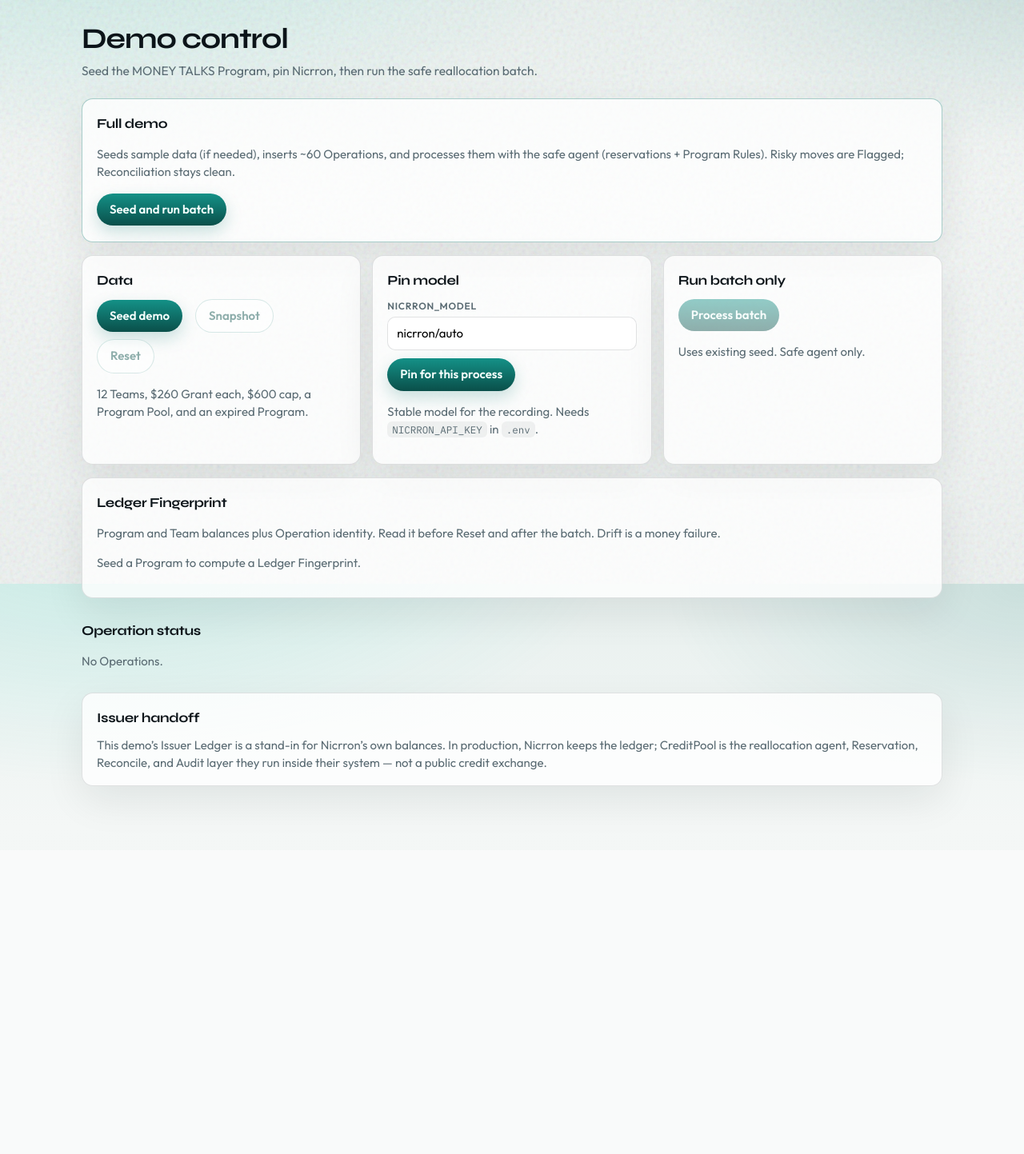
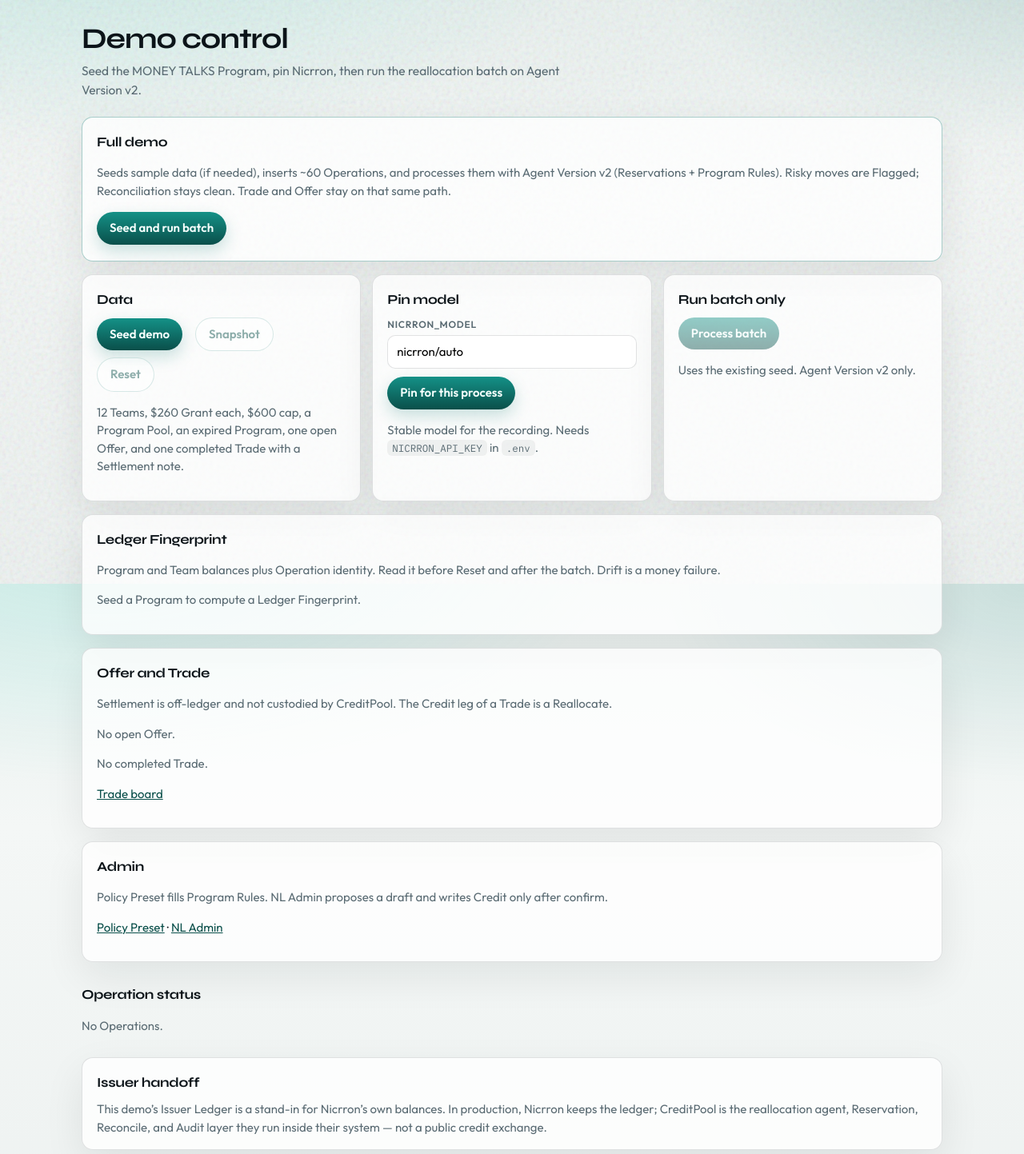
Before and after one commit to zglyn/Money-Talks-2, a FastAPI app: page /demo in a window 1280 px wide. Shown: the part 70-1513 px from the top of the page at 80% size. Before the commit the page ends 1081 px from the top, so only its background shows below. Run offline with FastAPI, Linux system fonts and the light colour scheme; data that the repository does not hold is empty.

Commit message:
feat(demo): seed an open Offer and a completed Trade
Demo control now starts with one open Offer and one reconciled Trade
whose Settlement note is off-ledger. The demo path stays on Agent
Version v2, and Admin can reach Policy Preset and NL Admin from it.

Co-authored-by: Liyan Cheung <zglyn@users.noreply.github.com>

```diff
--- a/src/creditpool/app.py
+++ b/src/creditpool/app.py
@@ -570,18 +570,26 @@ def create_app(db_path: str | None = None) -> FastAPI:
 
     @app.get("/demo")
     def demo(request: Request, conn: sqlite3.Connection = Conn):
+        completed = [
+            row for row in report.trades(conn)
+            if row["operation_status"] == "reconciled" and row["note"]
+        ]
         return page(
             request, "demo.html", counts=report.status_counts(conn),
             programs=report.programs(conn),
             seeded=conn.execute("SELECT COUNT(*) FROM programs").fetchone()[0] > 0,
             has_snapshot=snapshot_path.exists(), last_run=request.app.state.last_run,
+            open_offers=report.offers(conn, "open"), completed_trades=completed,
         )
 
     @app.post("/demo/seed")
     def demo_seed(conn: sqlite3.Connection = Conn):
         seed.seed_demo(conn)
         snapshot_path.write_bytes(seed.snapshot(conn))
-        return _back("/demo", "Seeded 12 Teams and an expired Program; snapshot saved")
+        return _back(
+            "/demo",
+            "Seeded 12 Teams, an open Offer, a completed Trade, and an expired Program; snapshot saved",
+        )
 
     @app.post("/demo/snapshot")
     def demo_snapshot(conn: sqlite3.Connection = Conn):
--- a/src/creditpool/seed.py
+++ b/src/creditpool/seed.py
@@ -17,6 +17,15 @@ TEAM_COUNT = 12
 GRANT_CENTS = 26_000
 CAP_CENTS = 60_000
 INELIGIBLE_TEAM = "Team 12"
+OPEN_OFFER_TEAM = "Team 09"
+OPEN_OFFER_CENTS = 2_000
+OPEN_OFFER_ASK_CENTS = 800
+OPEN_OFFER_NOTE = "settle outside CreditPool"
+SETTLED_FROM_TEAM = "Team 10"
+SETTLED_TO_TEAM = "Team 11"
+SETTLED_TRADE_CENTS = 1_000
+SETTLED_TRADE_ASK_CENTS = 400
+SETTLED_TRADE_NOTE = "Team 11 pays Team 10 outside CreditPool"
 
 
 @dataclass(frozen=True)
@@ -64,16 +73,19 @@ def demo_world(conn: sqlite3.Connection) -> DemoWorld:
 
 
 def seed_demo(conn: sqlite3.Connection, now: float | None = None) -> DemoWorld:
-    """Create both Programs, their Teams and Grants. Safe to call twice."""
+    """Create both Programs, their Teams, Grants, one open Offer, and one completed Trade. Safe to call twice."""
     t = time.time() if now is None else now
     if _program_id(conn, PROGRAM_NAME) is None:
         program_id = money.create_program(
             conn, PROGRAM_NAME, TEAM_COUNT * GRANT_CENTS, CAP_CENTS, t + 7 * 86_400, now=t
         )
+        teams: dict[str, int] = {}
         for n in range(1, TEAM_COUNT + 1):
             name = f"Team {n:02d}"
             team_id = money.add_team(conn, program_id, name, eligible=name != INELIGIBLE_TEAM)
             money.grant(conn, team_id, GRANT_CENTS, now=t)
+            teams[name] = team_id
+        _seed_peer_deals(conn, program_id, teams, t)
     if _program_id(conn, EXPIRED_PROGRAM_NAME) is None:
         expired_id = money.create_program(
             conn, EXPIRED_PROGRAM_NAME, 30_000, 20_000, t - 86_400, now=t - 30 * 86_400
@@ -81,6 +93,28 @@ def seed_demo(conn: sqlite3.Connection, now: float | None = None) -> DemoWorld:
         for name in ("Legacy A", "Legacy B", "Legacy C"):
             money.grant(conn, money.add_team(conn, expired_id, name), 10_000, now=t)
     return demo_world(conn)
+
+
+def _seed_peer_deals(
+    conn: sqlite3.Connection, program_id: int, teams: dict[str, int], now: float
+) -> None:
+    """One open Offer, and one v2 Trade whose Credit leg is reconciled and whose Settlement has a note."""
+    money.post_offer(
+        conn, program_id, teams[OPEN_OFFER_TEAM], OPEN_OFFER_CENTS, OPEN_OFFER_ASK_CENTS,
+        "demo-offer-open", OPEN_OFFER_NOTE, now=now,
+    )
+    posted = money.post_offer(
+        conn, program_id, teams[SETTLED_FROM_TEAM], SETTLED_TRADE_CENTS, SETTLED_TRADE_ASK_CENTS,
+        "demo-offer-settled", SETTLED_TRADE_NOTE, now=now,
+    )
+    trade = money.accept_offer(
+        conn, posted.id, teams[SETTLED_TO_TEAM], "demo-trade-settled",
+        agent_version="v2", now=now,
+    )
+    done = money.process_operation(conn, trade.operation_id, now=now)
+    if done.status is not money.Status.RECONCILED:
+        raise RuntimeError(f"demo Trade did not reconcile: {done.status.value} {done.flag_reason}")
+    money.record_settlement(conn, trade.id, "external_paid", note=SETTLED_TRADE_NOTE, now=now)
 
 
 def snapshot(conn: sqlite3.Connection) -> bytes:
--- a/src/creditpool/templates/console.html
+++ b/src/creditpool/templates/console.html
@@ -7,8 +7,8 @@
 </div>
 {% if programs %}
 <section class="panel" id="instruct">
-  <h2>Propose a draft</h2>
-  <p class="muted">Type a Return, Request, Reallocate, Offer, Accept, or Flagged resolution. Confirm writes through the same path as the forms. Abandon leaves the Issuer Ledger unchanged.</p>
+  <h2>NL Admin</h2>
+  <p class="muted">Propose a draft: Return, Request, Reallocate, Offer, Accept, or Flagged resolution. Confirm writes through the same path as the forms. Abandon leaves the Issuer Ledger unchanged.</p>
   <p class="muted">Offline, use a line such as <code>return 25 from Alpha</code>, <code>request 25 for Beta</code>, <code>reallocate 50 from Alpha to Beta</code>, <code>offer 10 from Alpha for 4</code>, <code>accept offer 1 as Beta</code>, or <code>retry flagged 3</code>.</p>
   <form method="post" action="/admin/propose">
     {% if programs|length > 1 %}
--- a/src/creditpool/templates/demo.html
+++ b/src/creditpool/templates/demo.html
@@ -3,12 +3,12 @@
 {% block content %}
 <div class="page-head">
   <h1>Demo control</h1>
-  <p>Seed the MONEY TALKS Program, pin Nicrron, then run the safe reallocation batch.</p>
+  <p>Seed the MONEY TALKS Program, pin Nicrron, then run the reallocation batch on Agent Version v2.</p>
 </div>
 
 <div class="panel" style="border-color: rgba(15,118,110,0.35)">
   <h2>Full demo</h2>
-  <p class="muted">Seeds sample data (if needed), inserts ~60 Operations, and processes them with the safe agent (reservations + Program Rules). Risky moves are Flagged; Reconciliation stays clean.</p>
+  <p class="muted">Seeds sample data (if needed), inserts ~60 Operations, and processes them with Agent Version v2 (Reservations + Program Rules). Risky moves are Flagged; Reconciliation stays clean. Trade and Offer stay on that same path.</p>
   <div class="actions">
     <form method="post" action="/demo/run-full"><button type="submit">Seed and run batch</button></form>
   </div>
@@ -29,7 +29,7 @@
       <form method="post" action="/demo/snapshot" class="inline"><button class="secondary" type="submit" {{ "disabled" if not seeded }}>Snapshot</button></form>
       <form method="post" action="/demo/reset" class="inline"><button class="secondary" type="submit" {{ "disabled" if not has_snapshot }}>Reset</button></form>
     </div>
-    <p class="muted">12 Teams, $260 Grant each, $600 cap, a Program Pool, and an expired Program.</p>
+    <p class="muted">12 Teams, $260 Grant each, $600 cap, a Program Pool, an expired Program, one open Offer, and one completed Trade with a Settlement note.</p>
   </div>
   <div class="panel">
     <h2>Pin model</h2>
@@ -45,7 +45,7 @@
     <div class="actions">
       <form method="post" action="/demo/run"><button type="submit" {{ "disabled" if not seeded }}>Process batch</button></form>
     </div>
-    <p class="muted">Uses existing seed. Safe agent only.</p>
+    <p class="muted">Uses the existing seed. Agent Version v2 only.</p>
   </div>
 </div>
 
@@ -60,6 +60,28 @@
   {% else %}
   <p class="muted">Seed a Program to compute a Ledger Fingerprint.</p>
   {% endfor %}
+</div>
+
+<div class="panel">
+  <h2>Offer and Trade</h2>
+  <p class="muted">Settlement is off-ledger and not custodied by CreditPool. The Credit leg of a Trade is a Reallocate.</p>
+  {% for o in open_offers %}
+  <p>Open Offer · {{ o.team_name }} · {{ o.amount_cents|usd }} Credit · Settlement ask {{ o.settlement_ask_cents|usd }}{% if o.note %} · {{ o.note }}{% endif %}</p>
+  {% else %}
+  <p class="muted">No open Offer.</p>
+  {% endfor %}
+  {% for tr in completed_trades %}
+  <p>Completed Trade · {{ tr.from_name }} → {{ tr.to_name }} · {{ tr.amount_cents|usd }} Credit · Settlement {{ tr.settlement_status }} · {{ tr.note }}</p>
+  {% else %}
+  <p class="muted">No completed Trade.</p>
+  {% endfor %}
+  <p><a href="/trades">Trade board</a></p>
+</div>
+
+<div class="panel">
+  <h2>Admin</h2>
+  <p class="muted">Policy Preset fills Program Rules. NL Admin proposes a draft and writes Credit only after confirm.</p>
+  <p><a href="/configure">Policy Preset</a> · <a href="/#instruct">NL Admin</a></p>
 </div>
 
 <h2>Operation status</h2>
--- a/src/creditpool/templates/operations.html
+++ b/src/creditpool/templates/operations.html
@@ -20,7 +20,7 @@
     <button type="submit">Process requested</button>
   </form>
 </div>
-<p class="muted">Processing claims requested Operations and runs the agent for the current Agent Version.</p>
+<p class="muted">Processing claims requested Operations and runs Agent Version v2.</p>
 
 {% if flagged %}
 <h2>Flagged — Admin resolve</h2>
```
Also changed, not shown: tests/test_demo.py (+102 -5 lines), README.md.
